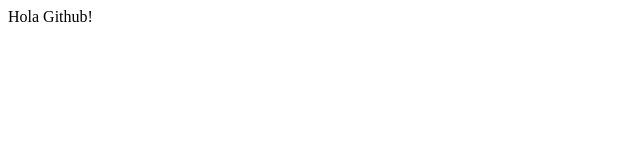
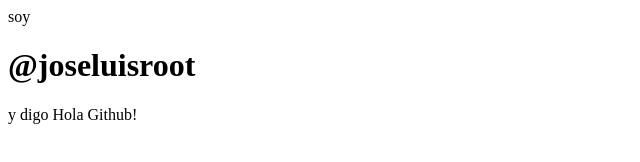
Before and after one commit to joseluisroot/joseluisroot.github.io, a plain HTML site: page index.html in a window 1280 px wide. Shown: the whole page, without its empty margins (0-640 px from the left). Drawn offline with Linux system fonts and the light colour scheme.

Commit message:
modificacion

```diff
--- a/index.html
+++ b/index.html
@@ -5,6 +5,6 @@
 	<title>@joseluisroot</title>
 </head>
 <body>
-	Hola Github!
+	soy <h1>@joseluisroot</h1> y digo Hola Github!
 </body>
 </html>
```
